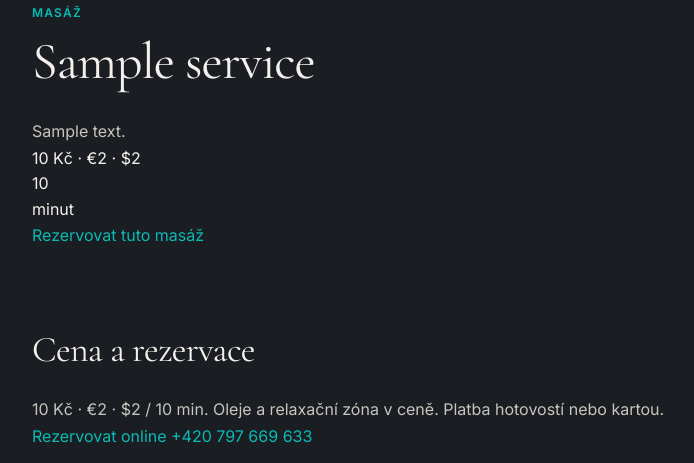
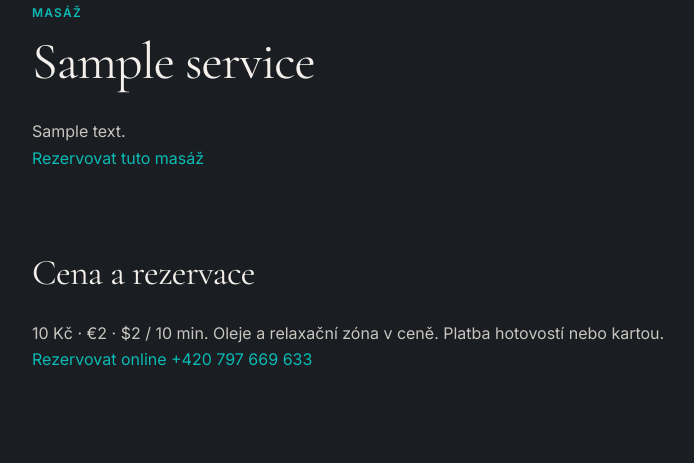
Before and after one commit to BlackDiamond-GIT/black-diamond, a Django app: template templates/services/detail.html in a window 1280 px wide. Shown: the part 739-1202 px from the top of the page, without its empty margins (0-694 px from the left). Run offline with Django 5.2, Linux system fonts and the light colour scheme; the template is opened without the code that fills it: most values are stand-ins (such as "Sample title", 1, 10 or a date in 2020); data that the repository does not hold is empty; some libraries are stand-ins or nearby versions.

Commit message:
ціна блоки

```diff
--- a/templates/services/detail.html
+++ b/templates/services/detail.html
@@ -102,17 +102,6 @@
         {{ service|trans_field:"description" }}
       </p>
 
-      <div class="service-detail__stats">
-        <div class="glass service-detail__stat">
-          <div class="service-detail__stat-value">{% price_multi service.catalog_price_czk %}</div>
-          <div class="service-detail__stat-label sr-only">{% trans "Cena" %}</div>
-        </div>
-        <div class="glass service-detail__stat">
-          <div class="service-detail__stat-value">{{ service.catalog_duration }}</div>
-          <div class="service-detail__stat-label">{% trans "minut" %}</div>
-        </div>
-      </div>
-
       <a href="{% url 'schedule:index' %}" class="btn btn--primary btn--lg shimmer">{% trans "Rezervovat tuto masáž" %}</a>
     </div>
   </div>
```
